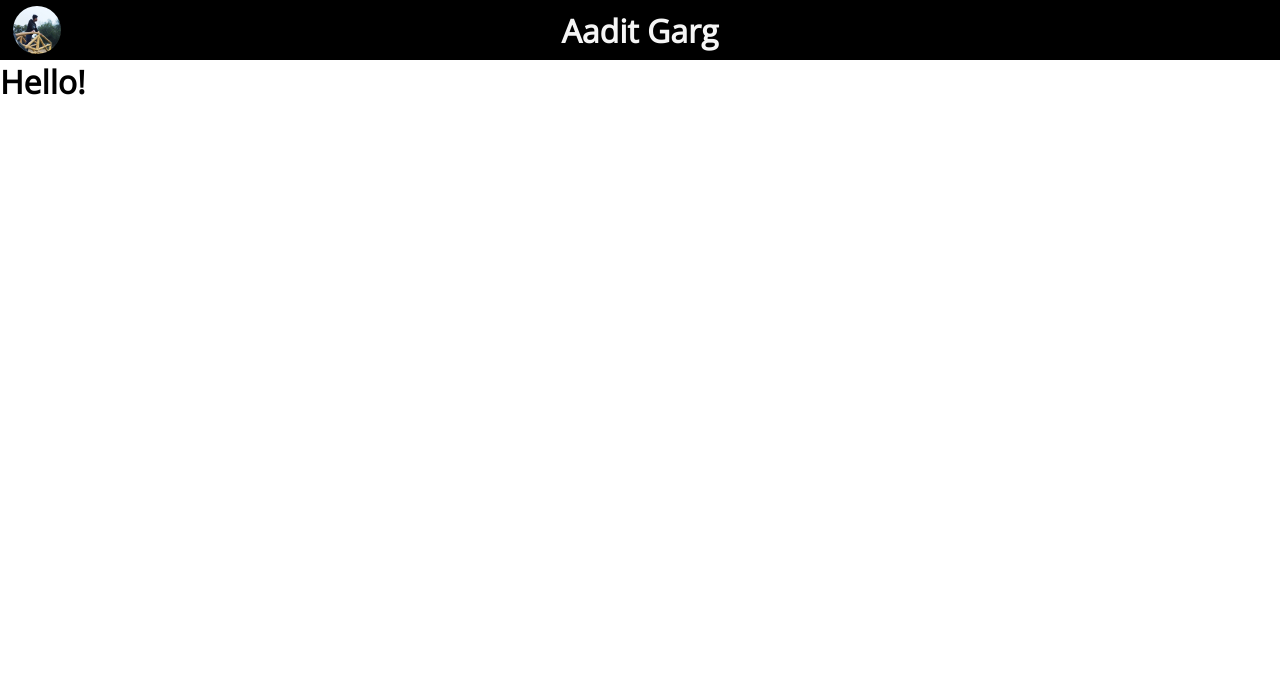
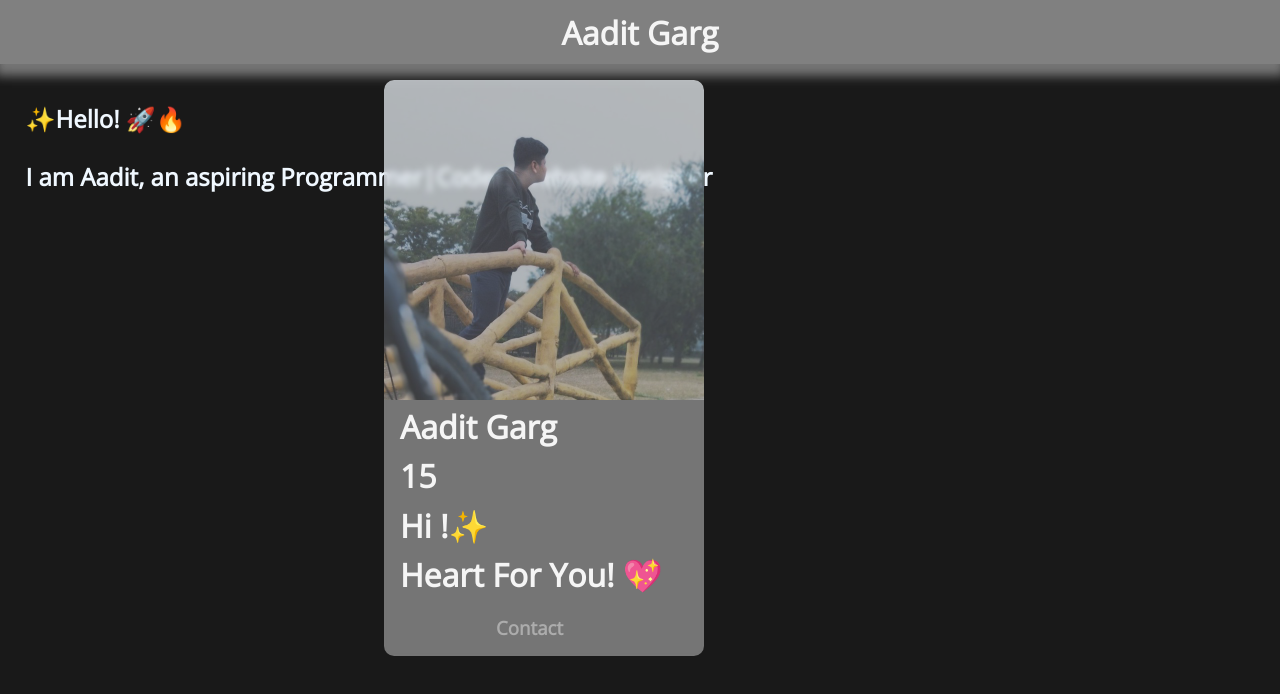
Before and after one commit to Aadit-Garg/Aadit-Garg.github.io, a plain HTML site: page index.html in a window 1280 px wide. Drawn offline with nearby package versions, Linux system fonts and the light colour scheme.

Commit message:
Add files via upload

```diff
--- a/index.html
+++ b/index.html
@@ -11,14 +11,41 @@
 
 <body>
     <header>
-        <div class="img_box"><img src="pfp.jpg" alt=""></div>
-        <div class="line"></div>
+        <div class="img_box"><img class="img" src="pfp.jpg" alt=""></div>
         <a class="name" href="https://github.com/aadit-garg">
             <h1>Aadit Garg</h1>
         </a>
+        <div class="card">
+            <div><img class="img_in_card" src="pfp.jpg" alt=""></div>
+            <div class="info">
+                <div class="u_name i_c">
+                    <h1>Aadit Garg</h1>
+                </div>
+                <div class="u_age i_c">
+                    <h1>15</h1>
+                </div>
+                <div class="u_hi i_c">
+                    <h1>Hi !✨</h1>
+                </div>
+                <div class="u_hfu i_c">
+                    <h1>Heart For You! 💖</h1>
+
+                </div>
+
+                <div class="u_contact i_c">
+                    <a>
+                        <h3>Contact</h3>
+                    </a>
+                </div>
+            </div>
+        </div>
+
+        <div class="line"></div>
+
     </header>
-    <div>
-        <h1>Hello!</h1>
+    <div class="main">
+        <h2 class="hello">✨Hello! <span>🚀🔥</span></h2>
+        <h2>I am Aadit, an <span>aspiring</span> Programmer|Coder|Website Designer</h2>
     </div>
 
 </body>
--- a/style.css
+++ b/style.css
@@ -1,5 +1,6 @@
 @import url('https://fonts.googleapis.com/css2?family=Montserrat&display=swap');
 @import url('https://fonts.googleapis.com/css2?family=Open+Sans&display=swap');
+@import url('https://fonts.googleapis.com/css?family=Barlow:800&display=swap');
 
 * {
     margin: 0%;
@@ -7,13 +8,21 @@
     font-family: 'Open Sans', sans-serif;
 }
 
+body {
+    color: aliceblue;
+    background-color: rgba(0, 0, 0, 0.9);
+    /* font-size: calc(0.3em + 1vw); */
+}
+
 header {
     width: 100%;
-    height: 60px;
-    background-color: black;
+    height: 4em;
+    background-color: gray;
     color: whitesmoke;
     display: flex;
     align-items: center;
+    box-shadow: 0px 7px 10px 5px rgba(255, 255, 255, 0.4);
+    border-radius: 0px;
 }
 
 .img_box {
@@ -25,7 +34,7 @@ header {
     padding-left: 1%;
     padding-right: 1%;
     /* margin-right: 0.5%; */
-    /* background-color: rgba(255, 255, 255, 0.1); */
+    /* background-color: gray; */
     display: flex;
     align-items: center;
 }
@@ -37,13 +46,17 @@ header {
     /* margin-right: 10%; */
 }
 
-img {
+.img {
+    opacity: 1;
     border-radius: 100%;
     width: 48px;
     /* transition: border-radius 0.25s ease-out; */
+    transition: opacity 0.25s;
+    transition-delay: 1.30s;
 }
 
 .name {
+    /* background-color: gray; */
     color: whitesmoke;
     text-decoration: none;
     font-family: 'Open Sans';
@@ -81,3 +94,133 @@ img {
     transform: scaleX(1);
     transform-origin: bottom left;
 }
+
+.card {
+    /* opacity: 0; */
+    /* display: none; */
+    position: fixed;
+    backdrop-filter: blur(3px);
+    width: 0em;
+    height: 0em;
+    background-color: rgba(255, 255, 255, 0.4);
+    border-radius: 10px 10px 10px 10px;
+    top: 5%;
+    left: 7%;
+    transition: 0.5s ease-in-out;
+    transition-delay: 1s;
+    overflow: hidden;
+}
+
+.img_in_card {
+    width: 100%;
+    border-radius: 10px 10px 0px 0px;
+    opacity: 0.5;
+}
+
+.img_in_card:hover {
+    opacity: 1;
+}
+
+.img_box:hover .img,
+.card:hover~.img_box {
+    /* width: px; */
+    opacity: 0;
+    transition-delay: 0s;
+}
+
+.img_box:hover~.card,
+.card:hover,
+.img_box:focus~.card {
+    display: block;
+    left: 30%;
+    top: 10%;
+    transition-delay: 0s;
+    width: 20em;
+    height: 36em;
+}
+
+.i_c {
+    margin-left: 5%;
+    padding-bottom: 2%;
+}
+
+.u_contact {
+    color: rgba(255, 255, 255, 0.4);
+    /* background-color: aliceblue; */
+    width: 20%;
+    padding: 0%;
+    padding-top: 4%;
+    margin-left: 35%;
+    transition: 0.2s;
+}
+
+.u_hfu {
+    /* background-color: blue; */
+    width: 90%;
+    /* text-shadow: 3px 3px 7px rgba(255, 255, 255, 0.9); */
+    transition: 0.3s;
+}
+
+.u_hfu:hover {
+    color: rgb(255, 37, 37);
+    text-shadow: 7px 7px 7px rgba(255, 37, 37, 0.7);
+}
+
+.u_contact:hover {
+    color: rgba(255, 255, 255, 0.9);
+    border-bottom: 4px solid royalblue;
+    text-shadow: 3px 3px 7px rgba(255, 255, 255, 0.7);
+}
+
+.main {
+    margin-top: 3%;
+    padding-left: 2%;
+    display: flex;
+    flex-direction: column;
+}
+
+h2 {
+    padding-bottom: 2%;
+}
+
+.hello::after {
+    content: "Greetings!";
+    opacity: 0;
+    transition: 0.4s;
+    color: greenyellow;
+    font-family: 'Barlow'
+}
+
+.hello:hover:after {
+    opacity: 1;
+    color: orange;
+    background-color: black;
+}
+
+
+span:hover {
+    animation: color-change 2s infinite;
+}
+
+@keyframes color-change {
+
+    1% {
+        color: orangered;
+        text-shadow: 3px 3px 10px red;
+    }
+
+    35% {
+        color: orange;
+        text-shadow: 3px 3px 10px orange;
+    }
+
+    60% {
+        color: greenyellow;
+        text-shadow: 3px 3px 10px greenyellow;
+    }
+
+    100% {
+        color: yellow;
+        text-shadow: 3px 3px 10px yellow;
+    }
+}
```
Also changed, not shown: bg.jpg (added).
